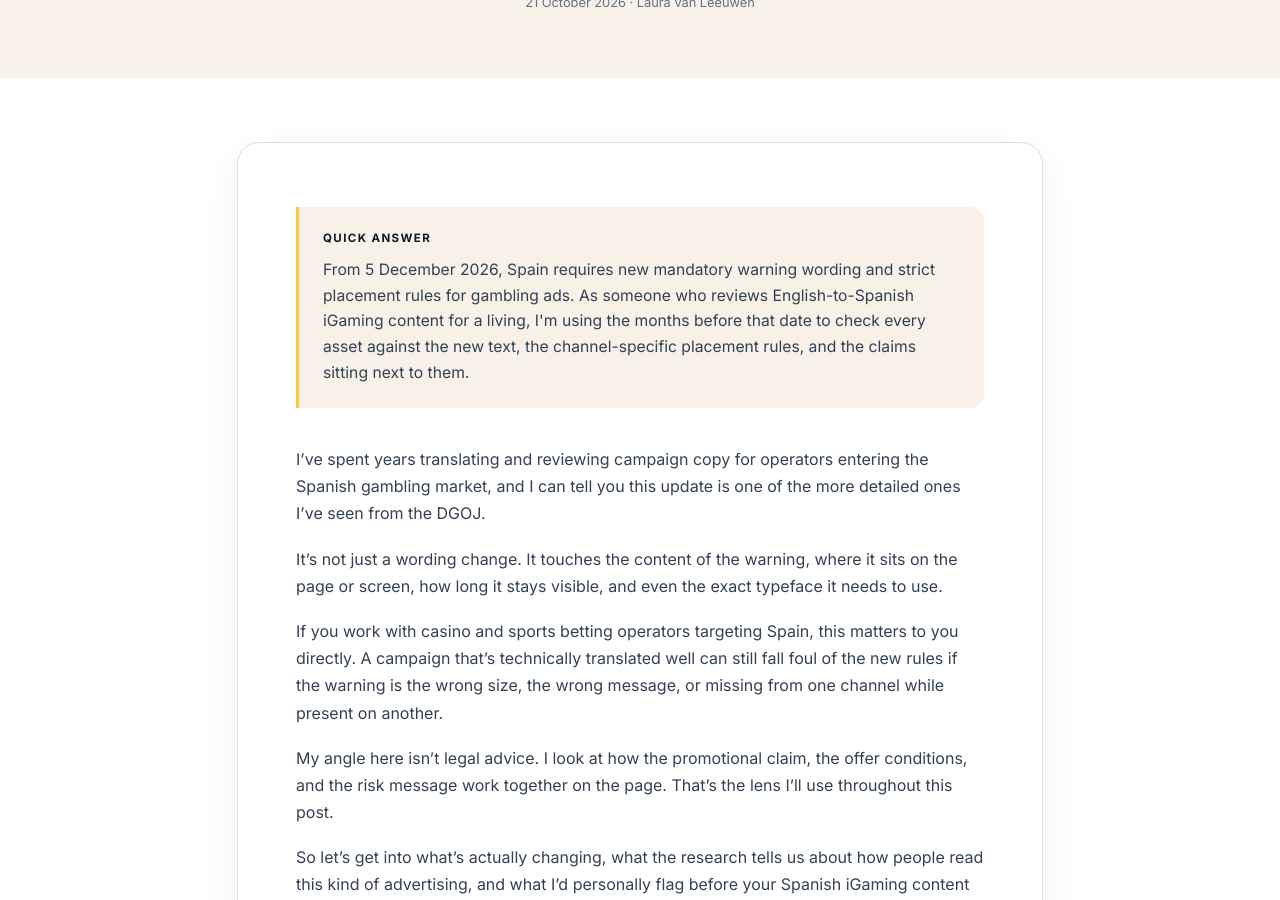
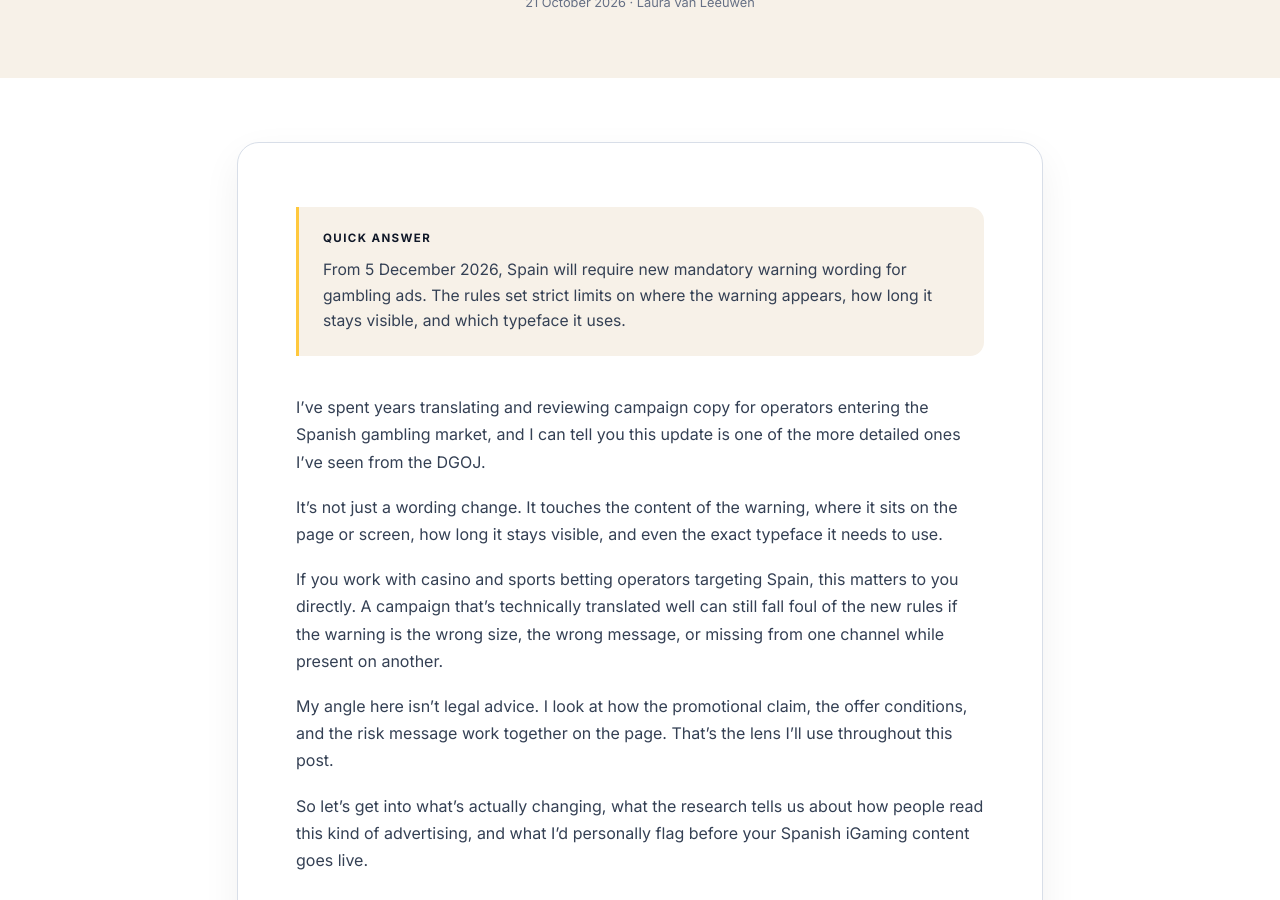
Before and after one commit to lauravlhenche/portfolio, a Jekyll site: the page built from _posts/2026-10-21-spains-new-gambling-warnings.md, in a window 1280 px wide and 900 px high, scrolled down 479 px. Built offline with Jekyll 4.4.1, drawn with Linux system fonts in a browser that asks for light colours.

Commit message:
Update 2026-10-21-spains-new-gambling-warnings.md

```diff
--- a/_posts/2026-10-21-spains-new-gambling-warnings.md
+++ b/_posts/2026-10-21-spains-new-gambling-warnings.md
@@ -5,7 +5,7 @@ date: 2026-10-21
 meta_title: "Spain's New Gambling Warnings: What to Review Before Dec 2026"
 description: "A translator's view on Spain's 2026 gambling warning rules: what changed, what the research shows, and what I'd check before a campaign goes live."
 category: "Spanish iGaming Insights"
-quick_answer: "From 5 December 2026, Spain requires new mandatory warning wording and strict placement rules for gambling ads. As someone who reviews English-to-Spanish iGaming content for a living, I'm using the months before that date to check every asset against the new text, the channel-specific placement rules, and the claims sitting next to them."
+quick_answer: "From 5 December 2026, Spain will require new mandatory warning wording for gambling ads. The rules set strict limits on where the warning appears, how long it stays visible, and which typeface it uses."
 ---
 
 I've spent years translating and reviewing campaign copy for operators entering the Spanish gambling market, and I can tell you this update is one of the more detailed ones I've seen from the DGOJ.
```
